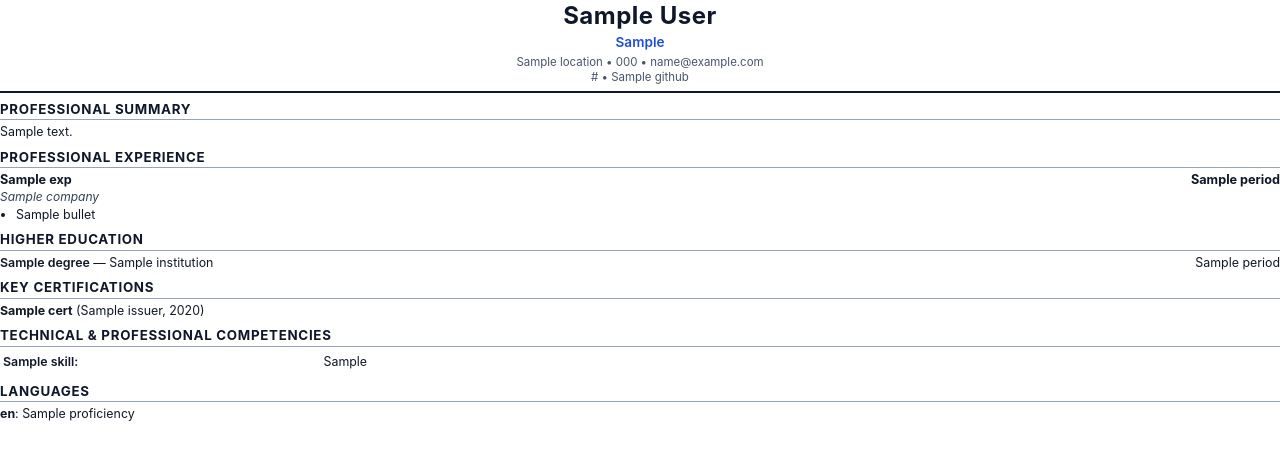
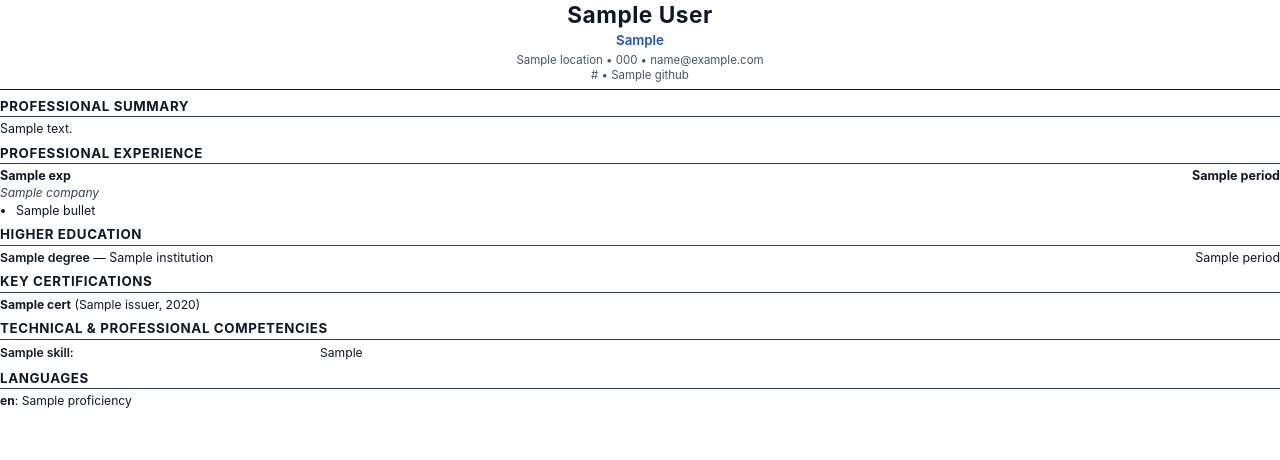
Before and after one commit to jairochoa/job-copilot, a Python web app: template templates/cv_template.html in a window 1280 px wide. Shown: the top 460 px of the page. Run offline with Jinja, Linux system fonts and the light colour scheme; the template is opened without the code that fills it: most values are stand-ins (such as "Sample title", 1, 10 or a date in 2020).

Commit message:
fix(compiler): harmonize font hierarchy and fix language rendering

```diff
--- a/templates/cv_template.html
+++ b/templates/cv_template.html
@@ -8,9 +8,12 @@
             size: letter portrait;
             margin: 1.1cm 1.3cm;
         }
+        * {
+            box-sizing: border-box;
+        }
         body {
             font-family: -apple-system, BlinkMacSystemFont, "Segoe UI", Roboto, Arial, sans-serif;
-            color: #111827;
+            color: #0f172a;
             line-height: 1.32;
             font-size: 9.3pt;
             margin: 0;
@@ -18,19 +21,19 @@
         }
         header {
             text-align: center;
-            border-bottom: 2px solid #0f172a;
+            border-bottom: 1.5px solid #0f172a;
             padding-bottom: 6px;
             margin-bottom: 8px;
         }
         h1 {
-            font-size: 18pt;
+            font-size: 17pt;
             letter-spacing: 0.5px;
             margin: 0 0 2px 0;
             color: #0f172a;
             font-weight: 700;
         }
         .headline {
-            font-size: 10.2pt;
+            font-size: 10pt;
             font-weight: 600;
             color: #1d4ed8;
             margin-bottom: 3px;
@@ -47,9 +50,9 @@
             font-size: 10pt;
             text-transform: uppercase;
             font-weight: 700;
-            letter-spacing: 0.7px;
-            border-bottom: 1px solid #94a3b8;
-            margin: 8px 0 4px 0;
+            letter-spacing: 0.6px;
+            border-bottom: 1px solid #334155;
+            margin: 7px 0 4px 0;
             padding-bottom: 1px;
             color: #0f172a;
         }
@@ -65,7 +68,7 @@
             display: flex;
             justify-content: space-between;
             font-weight: 700;
-            font-size: 9.5pt;
+            font-size: 9.4pt;
             color: #0f172a;
         }
         .job-company {
@@ -86,6 +89,7 @@
             display: flex;
             justify-content: space-between;
             margin-bottom: 2.5px;
+            font-size: 9.3pt;
         }
         .edu-degree {
             font-weight: 600;
@@ -93,10 +97,13 @@
         .cert-list, .lang-list {
             margin-top: 2px;
             text-align: justify;
+            font-size: 9.1pt;
+            line-height: 1.35;
         }
         .skills-table {
             width: 100%;
             margin-top: 2px;
+            border-collapse: collapse;
         }
         .skill-category {
             font-weight: 600;
@@ -104,11 +111,14 @@
             white-space: nowrap;
             width: 25%;
             vertical-align: top;
-            padding-bottom: 2.5px;
+            padding: 1.5px 6px 1.5px 0;
+            font-size: 9.1pt;
         }
         .skill-items {
             vertical-align: top;
-            padding-bottom: 2.5px;
+            padding: 1.5px 0;
+            font-size: 9.1pt;
+            text-align: justify;
         }
     </style>
 </head>
```
Also changed, not shown: src/compiler.py (+34 -13 lines).
